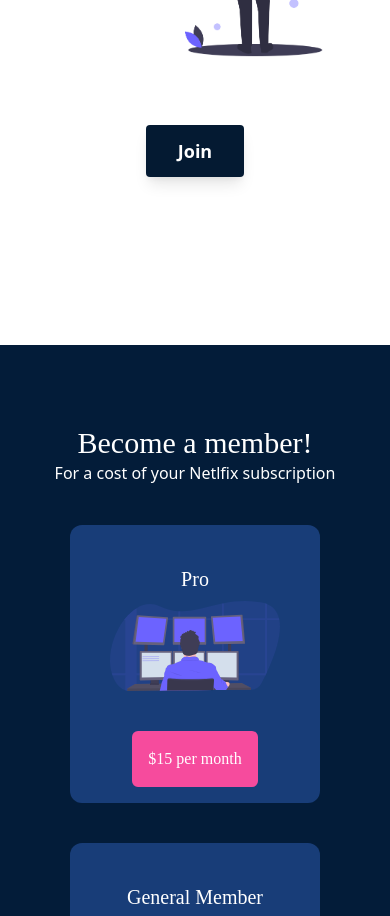
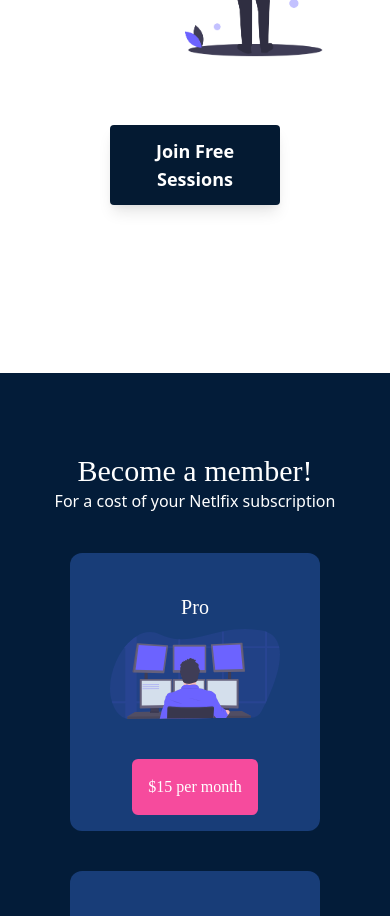
Before and after one commit to Varuas37/emctrading, a React (Create React App) app: page / in a window 390 px wide. Shown: the part 5180-6096 px from the top of the page. Built offline with nearby package versions, Linux system fonts and the light colour scheme.

Commit message:
Fixed a little more issues lol

```diff
--- a/src/Page/Teaching/Teaching.js
+++ b/src/Page/Teaching/Teaching.js
@@ -9,7 +9,7 @@ function Teaching(props) {
 		window.location.href = discordLink;
 	};
 	return (
-		<section className="w-full h-4/5 md:h-3/5 text-secondarybg max-w-7xl mx-auto mt-7 mb-40 sm:mb-0 sm:px-6 lg:px-8 justify-center items-center">
+		<section className="w-full h-4/5 md:h-3/6 text-secondarybg max-w-7xl mx-auto mt-7 mb-40 sm:mb-0 sm:px-6 lg:px-8 justify-center items-center">
 			<div className="text-3xl md:text-5xl text-center" style={{ fontFamily: 'Gilroy-ExtraBold' }}>
 				Stocks Made Easy
 			</div>
@@ -24,7 +24,7 @@ function Teaching(props) {
 					</p>
 					<div
 						onClick={handleClick}
-						className="hidden md:block z-10 text-lg font-bold bg-primarybg text-white rounded shadow-lg p-3 mt-10 pl-8 pr-8  focus:outline-none focus:ring-2 focus:ring-purple-600 focus:border-transparent hover:bg-secondarybg-700 "
+						className="hidden md:block text-center z-10 text-lg font-bold bg-primarybg text-white rounded shadow-lg p-3 mt-10 pl-8 pr-8  focus:outline-none focus:ring-2 focus:ring-purple-600 focus:border-transparent hover:bg-secondarybg-700 "
 						style={{ maxWidth: '170px' }}
 					>
 						Join Free Sessions
@@ -33,10 +33,10 @@ function Teaching(props) {
 				<img draggable="false" src={imgStockTeach} width="430px" height="312px" />
 				<div
 					onClick={handleClick}
-					className="md:hidden block z-10 text-lg font-bold bg-primarybg text-white rounded shadow-lg p-3 mt-10 pl-8 pr-8  focus:outline-none focus:ring-2 focus:ring-purple-600 focus:border-transparent hover:bg-secondarybg-700 "
+					className="md:hidden block z-10 text-center text-lg font-bold bg-primarybg text-white rounded shadow-lg p-3 mt-10 pl-8 pr-8  focus:outline-none focus:ring-2 focus:ring-purple-600 focus:border-transparent hover:bg-secondarybg-700 "
 					style={{ maxWidth: '170px' }}
 				>
-					Join
+					Join Free Sessions
 				</div>
 			</div>
 		</section>
```
Also changed, not shown: 1 other file (tests, documents, lock files or other folders).
